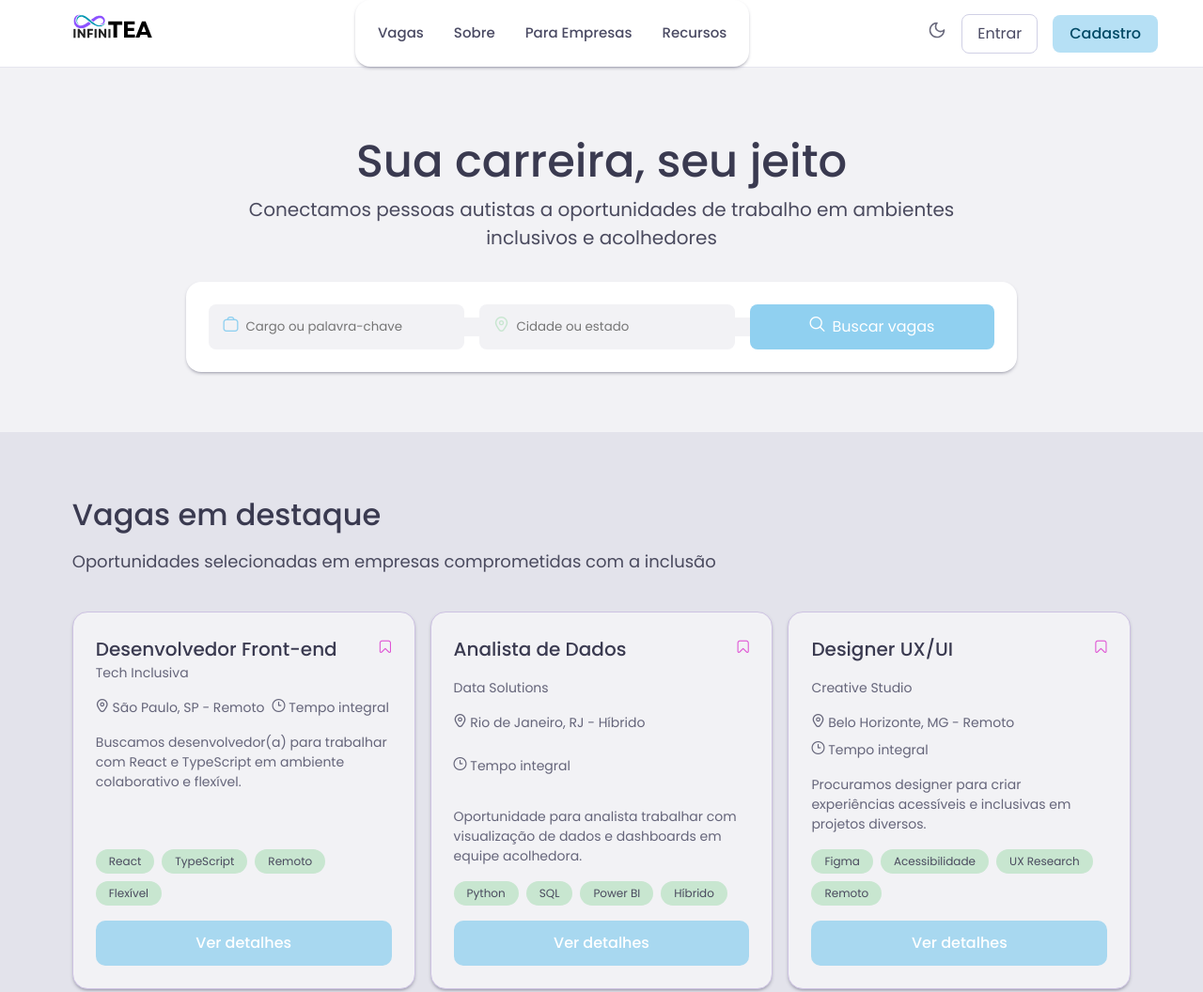
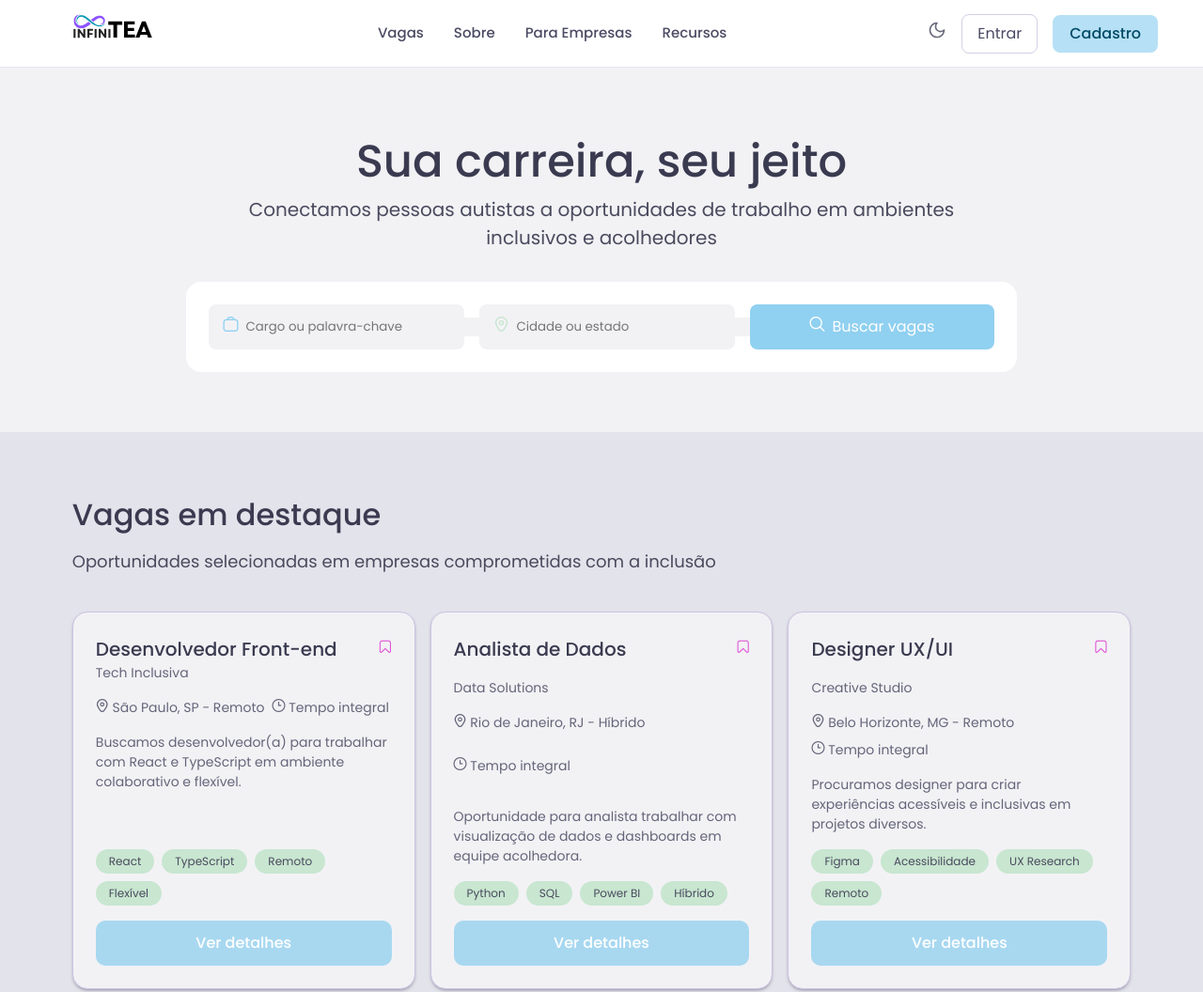
Before and after one commit to InitiiTEA/arquivos-projeto-final, a plain HTML site: page index.html in a window 1280 px wide. Shown: the top 1056 px of the page at 94% size. Drawn offline with nearby package versions, Linux system fonts and the light colour scheme; a web font is replaced by a local one.

Commit message:
fix: :art: corrigindo interação no header

```diff
--- a/css/header.css
+++ b/css/header.css
@@ -32,6 +32,20 @@ body {
   width: 100%;
   height: auto;
   display: block;
+}
+
+nav {
+    background-color: var(--color-white);
+    border-radius: 1rem;
+    padding: 1.5rem;
+    max-width: 56rem;
+    min-height: fit-content;
+    display: flex;
+    flex-direction: row;
+    flex-wrap: nowrap;
+    align-items: center;
+    justify-content: space-evenly;
+    gap: 1rem;
 }
 
 .nav {
@@ -71,6 +85,7 @@ body {
   border-radius: 8px;
   cursor: pointer;
   color: #4a4a63;
+  text-decoration: none;
 }
 
 .btn-primary {
@@ -81,6 +96,7 @@ body {
   cursor: pointer;
   color: #004a66;
   font-weight: 500;
+  text-decoration: none;
 }
 
 body.dark {
--- a/css/style.css
+++ b/css/style.css
@@ -118,7 +118,6 @@ nav {
     align-items: center;
     justify-content: space-evenly;
     gap: 1rem;
-    box-shadow: var(--shadow);
 }
 
 input:focus {
@@ -177,7 +176,7 @@ nav button {
     white-space: nowrap;
     gap: 0.5rem;
     padding: 0.75rem 4rem;
-    transition: var(--transition);
+    transition: transform 0.45s ease-out, background-color 0.45s ease-in-out;
 }
 
 nav button:hover {
@@ -229,7 +228,7 @@ nav button:hover {
     border: solid var(--color-purple-soft) 1px;
     background-color: var(--color-white-medium);
     box-shadow: var(--shadow);
-    transition: var(--transition);
+    transition: transform 0.3s ease-in-out;
 }
 
 .grid-vagas article:hover {
```
